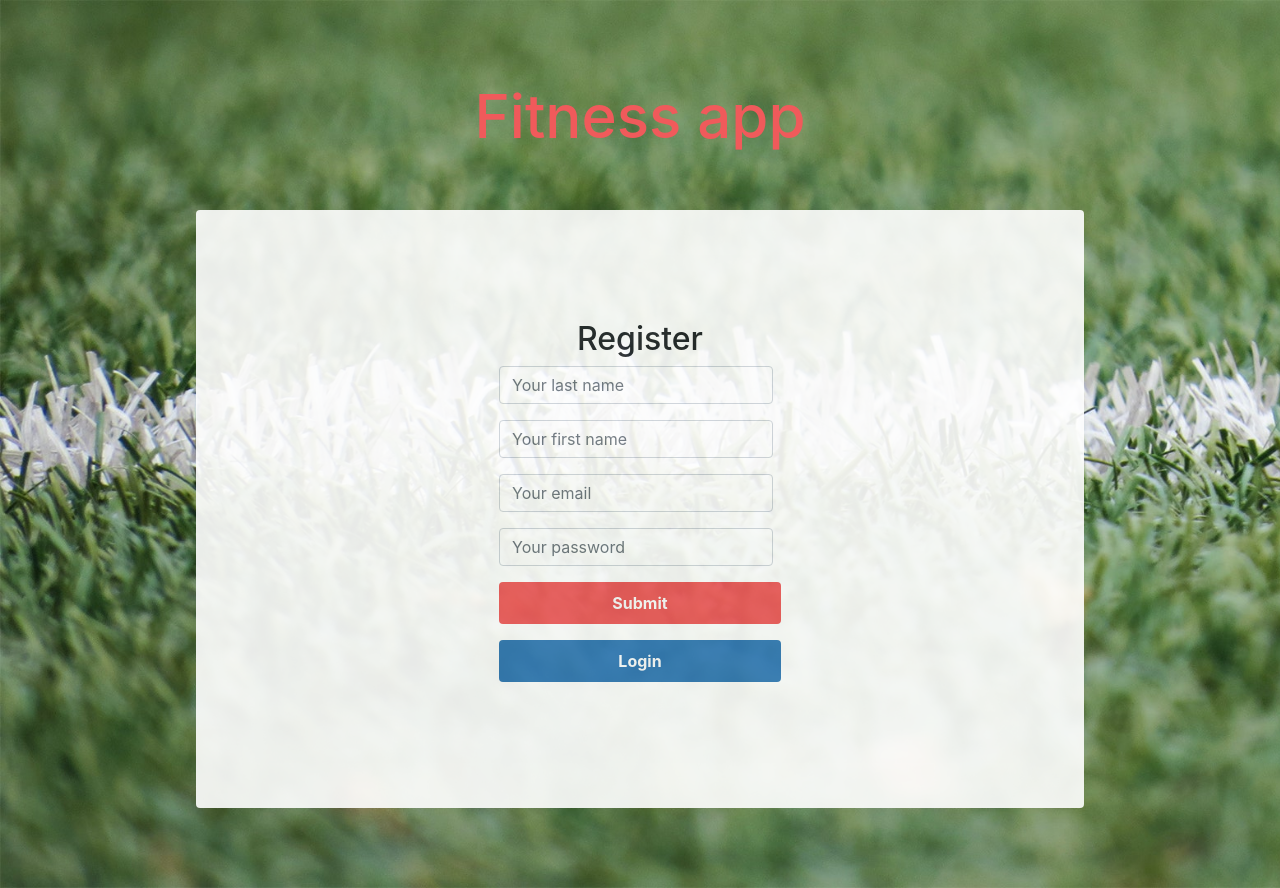
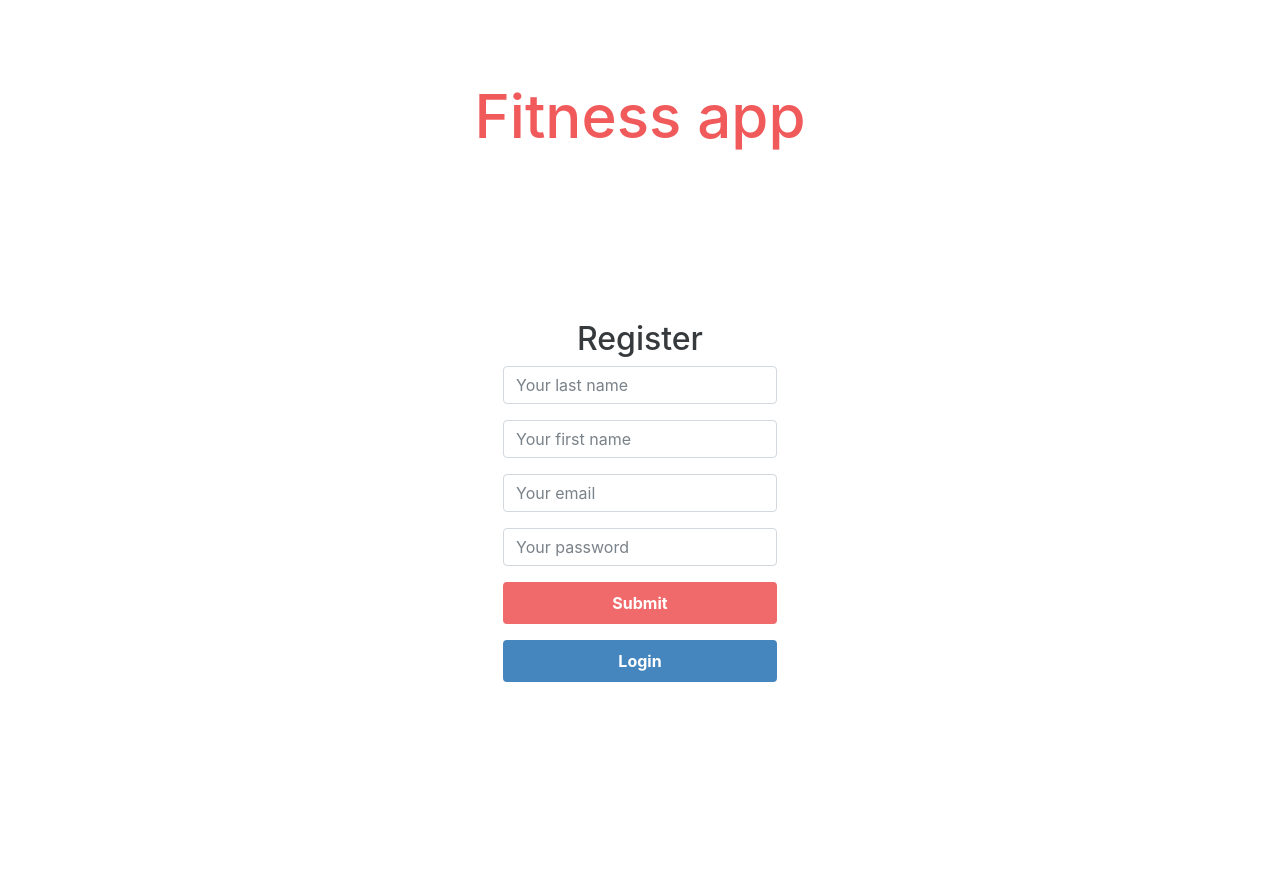
Before and after one commit to bgdmatei/fitness-club-mern, a React (Create React App) app in the folder client/: page /register in a window 1280 px wide. Built offline with nearby package versions, Linux system fonts and the light colour scheme.

Commit message:
Moved navbar to top of page, small edits on input form

```diff
--- a/client/src/App.css
+++ b/client/src/App.css
@@ -14,8 +14,8 @@ body,
 }
 
 body {
-  background: rgba(0, 0, 0, 0.5) url("./assets/bg.jpg");
-  background-size: cover;
+  /* background: rgba(0, 0, 0, 0.5) url("./assets/bg.jpg"); */
+  /* background-size: cover; */
 }
 
 body,
@@ -55,7 +55,6 @@ button {
 }
 
 .content button.submit-btn {
-  border: 0;
   border: 2px;
   width: 100%;
   height: 42px;
--- a/client/src/App.js
+++ b/client/src/App.js
@@ -1,12 +1,14 @@
 import React from "react";
 import { Container } from "reactstrap";
 import Routes from "./routes";
+import TopNav from "./components/TopNav";
 import { ContextWrapper } from "./user-context";
 import "./App.css";
 
 function App() {
   return (
     <ContextWrapper>
+      <TopNav />
       <Container>
         <h1>Fitness app</h1>
         <div className="content">
--- a/client/src/components/TopNav.js
+++ b/client/src/components/TopNav.js
@@ -1,11 +1,10 @@
-import React, { useState, useContext } from "react";
-import { Link } from "react-router-dom";
+import React, { useContext } from "react";
+
 import { UserContext } from "../user-context";
 import { Navbar, NavLink, Nav, NavItem } from "reactstrap";
 
 const TopNav = () => {
   const { isLoggedIn, setIsLoggedIn } = useContext(UserContext);
-  const [rSelected, setRSelected] = useState(null);
 
   const logoutHandler = () => {
     localStorage.removeItem("user");
--- a/client/src/pages/Dashboard/index.js
+++ b/client/src/pages/Dashboard/index.js
@@ -248,7 +248,9 @@ export default function Dashboard({ history }) {
                 ""
               )}
             </header>
-            <strong>{event.title}</strong>
+            <strong>
+              {event.sport} - {event.title}
+            </strong>
             <span>
               <b>Event date:</b> {moment(event.date).format("l")}
             </span>
--- a/client/src/pages/EventsPage/event.css
+++ b/client/src/pages/EventsPage/event.css
@@ -27,10 +27,11 @@ label#thumbnail.has-thumbnail img {
   margin-top: 12px;
 }
 
-.input-group {
-  text-align: center;
+#caret {
+  width: 155px;
+  margin-bottom: 1rem;
 }
 
-#caret {
-  width: 155px;
+#caret-dropdown {
+  margin-bottom: 1rem;
 }
--- a/client/src/pages/EventsPage/index.js
+++ b/client/src/pages/EventsPage/index.js
@@ -146,7 +146,7 @@ export default function EventsPage({ history }) {
             <Button id="caret" value={sport} disabled>
               <strong>{sport}</strong>
             </Button>
-            <DropdownToggle caret />
+            <DropdownToggle caret id="caret-dropdown" />
             <DropdownMenu>
               <DropdownItem onClick={() => sportEventHandler("Running")}>
                 Running
@@ -164,8 +164,7 @@ export default function EventsPage({ history }) {
           <Button className="submit-btn" type="submit">
             Create event
           </Button>
-        </FormGroup>
-        <FormGroup>
+
           <Button className="secondary-btn" onClick={() => history.push("/")}>
             Dashboard
           </Button>
--- a/client/src/pages/Login/index.js
+++ b/client/src/pages/Login/index.js
@@ -43,7 +43,7 @@ export default function Login({ history }) {
       <h2>Login</h2>
       <Form onSubmit={handleSubmit}>
         <div className="input-group">
-          <FormGroup className="mb-2 mr-sm-2 mb-sm-0">
+          <FormGroup className="mb-2  mb-sm-0">
             <Input
               type="email"
               name="email"
@@ -52,7 +52,7 @@ export default function Login({ history }) {
               onChange={(evt) => setEmail(evt.target.value)}
             />
           </FormGroup>
-          <FormGroup className="mb-2 mr-sm-2 mb-sm-0">
+          <FormGroup className="mb-2  mb-sm-0">
             <Input
               type="password"
               name="password"
@@ -63,9 +63,8 @@ export default function Login({ history }) {
           </FormGroup>
         </div>
         <FormGroup>
-          <Button className="submit-btn">Login</Button>
-        </FormGroup>
-        <FormGroup>
+          <Button className="submit-btn">Submit</Button>
+
           <Button
             className="secondary-btn"
             onClick={() => history.push("/register")}
--- a/client/src/pages/MyRegistrations/index.js
+++ b/client/src/pages/MyRegistrations/index.js
@@ -17,7 +17,9 @@ export default function MyRegistrations() {
       const response = await api.get("/registration", { headers: { user } });
       console.log(response.data);
       setMyEvents(response.data);
-    } catch (error) {}
+    } catch (error) {
+      console.log(error);
+    }
   };
 
   const isApproved = (approved) =>
--- a/client/src/pages/Register/index.js
+++ b/client/src/pages/Register/index.js
@@ -60,7 +60,7 @@ export default function Register({ history }) {
       <h2>Register</h2>
       <Form onSubmit={handleSubmit}>
         <div className="input-group">
-          <FormGroup className="mb-2 mr-sm-2 mb-sm-0">
+          <FormGroup className="mb-2  mb-sm-0">
             <Input
               type="text"
               name="secondName"
@@ -69,7 +69,7 @@ export default function Register({ history }) {
               onChange={(evt) => setLastName(evt.target.value)}
             />
           </FormGroup>
-          <FormGroup className="mb-2 mr-sm-2 mb-sm-0">
+          <FormGroup className="mb-2  mb-sm-0">
             <Input
               type="text"
               name="firstName"
@@ -78,7 +78,7 @@ export default function Register({ history }) {
               onChange={(evt) => setFirstName(evt.target.value)}
             />
           </FormGroup>
-          <FormGroup className="mb-2 mr-sm-2 mb-sm-0">
+          <FormGroup className="mb-2  mb-sm-0">
             <Input
               type="email"
               name="email"
@@ -87,7 +87,7 @@ export default function Register({ history }) {
               onChange={(evt) => setEmail(evt.target.value)}
             />
           </FormGroup>
-          <FormGroup className="mb-2 mr-sm-2 mb-sm-0">
+          <FormGroup className="mb-2  mb-sm-0">
             <Input
               type="password"
               name="password"
```
